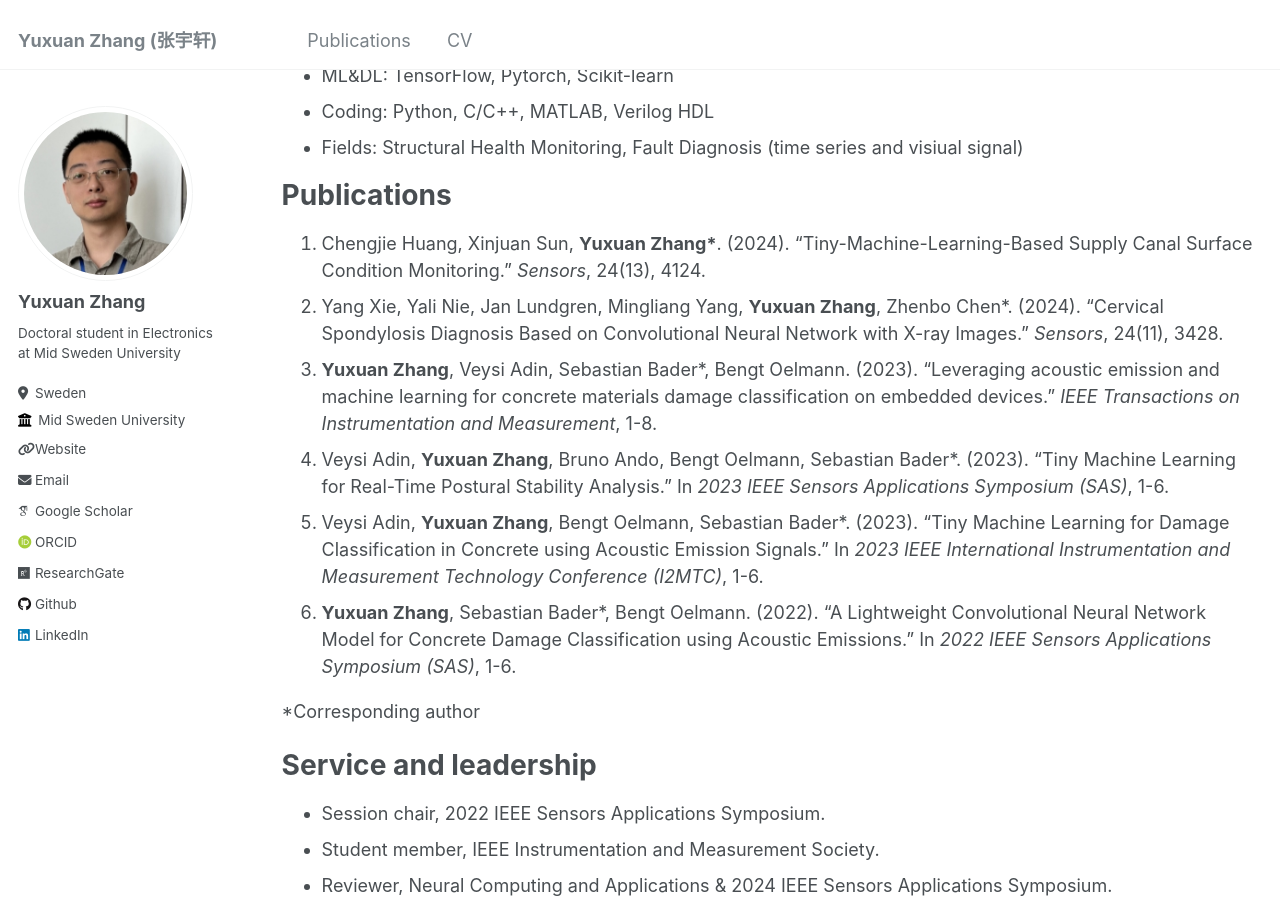
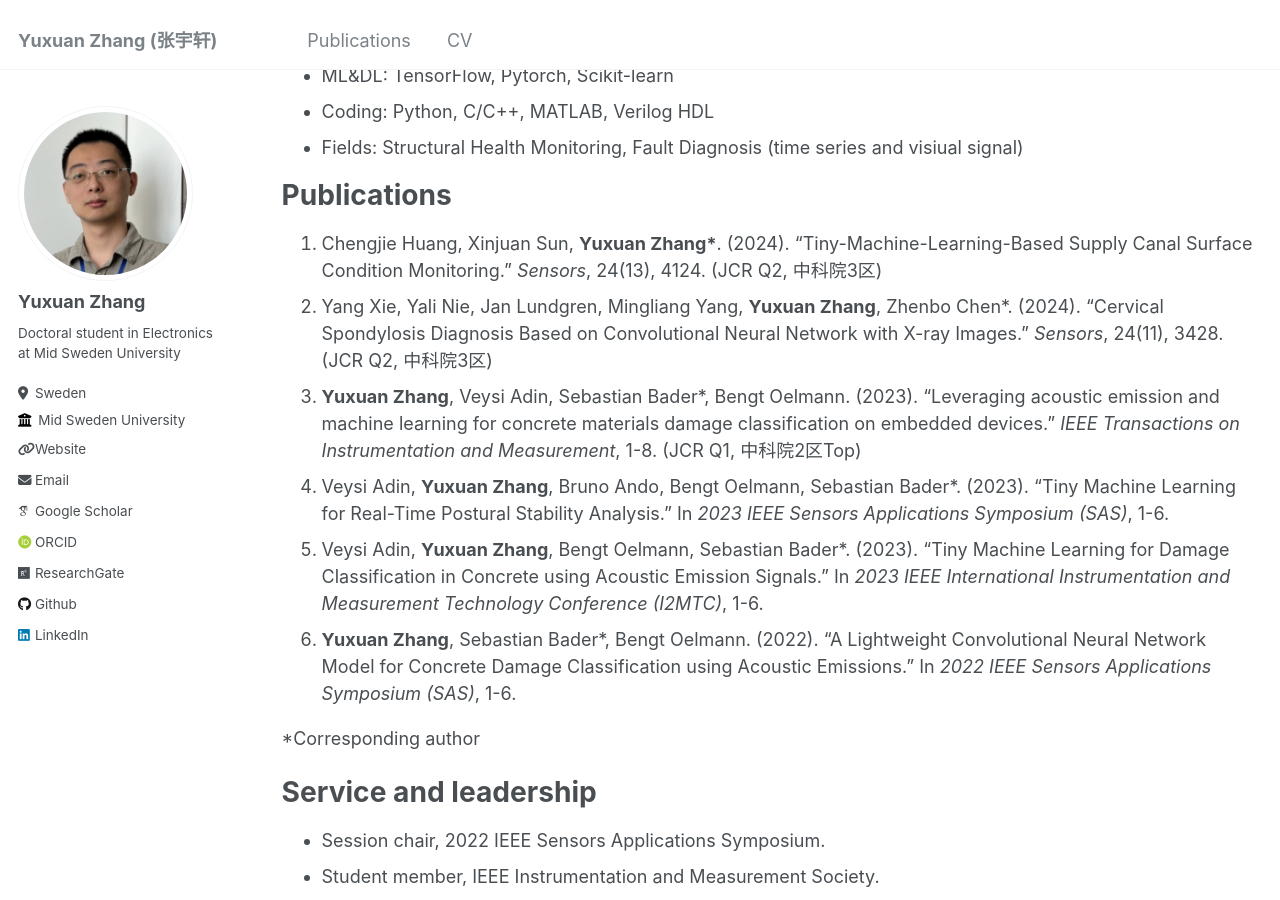
Before and after one commit to YuxuanZhang-96/YuxuanZhang-96.github.io, a Jekyll site: the page built from _pages/cv.md, in a window 1280 px wide and 900 px high, scrolled down 503 px. Built offline with Jekyll 4.4.1, drawn with Linux system fonts in a browser that asks for light colours; some web fonts are replaced.

Commit message:
Update cv.md

```diff
--- a/_pages/cv.md
+++ b/_pages/cv.md
@@ -29,9 +29,9 @@ Skills
 
 Publications
 ======
-1. Chengjie Huang, Xinjuan Sun, __Yuxuan Zhang*__. (2024). "Tiny-Machine-Learning-Based Supply Canal Surface Condition Monitoring." _Sensors_, 24(13), 4124.
-2. Yang Xie, Yali Nie, Jan Lundgren, Mingliang Yang, __Yuxuan Zhang__, Zhenbo Chen*. (2024). "Cervical Spondylosis Diagnosis Based on Convolutional Neural Network with X-ray Images." _Sensors_, 24(11), 3428.
-3. __Yuxuan Zhang__, Veysi Adin, Sebastian Bader*, Bengt Oelmann. (2023). "Leveraging acoustic emission and machine learning for concrete materials damage classification on embedded devices." _IEEE Transactions on Instrumentation and Measurement_, 1-8.
+1. Chengjie Huang, Xinjuan Sun, __Yuxuan Zhang*__. (2024). "Tiny-Machine-Learning-Based Supply Canal Surface Condition Monitoring." _Sensors_, 24(13), 4124. (JCR Q2, 中科院3区)
+2. Yang Xie, Yali Nie, Jan Lundgren, Mingliang Yang, __Yuxuan Zhang__, Zhenbo Chen*. (2024). "Cervical Spondylosis Diagnosis Based on Convolutional Neural Network with X-ray Images." _Sensors_, 24(11), 3428. (JCR Q2, 中科院3区)
+3. __Yuxuan Zhang__, Veysi Adin, Sebastian Bader*, Bengt Oelmann. (2023). "Leveraging acoustic emission and machine learning for concrete materials damage classification on embedded devices." _IEEE Transactions on Instrumentation and Measurement_, 1-8. (JCR Q1, 中科院2区Top)
 4. Veysi Adin, __Yuxuan Zhang__, Bruno Ando, Bengt Oelmann, Sebastian Bader*. (2023). "Tiny Machine Learning for Real-Time Postural Stability Analysis." In _2023 IEEE Sensors Applications Symposium (SAS)_, 1-6.
 5. Veysi Adin, __Yuxuan Zhang__, Bengt Oelmann, Sebastian Bader*. (2023). "Tiny Machine Learning for Damage Classification in Concrete using Acoustic Emission Signals." In _2023 IEEE International Instrumentation and Measurement Technology Conference (I2MTC)_, 1-6.
 6. __Yuxuan Zhang__, Sebastian Bader*, Bengt Oelmann. (2022). "A Lightweight Convolutional Neural Network Model for Concrete Damage Classification using Acoustic Emissions." In _2022 IEEE Sensors Applications Symposium (SAS)_, 1-6.
```
